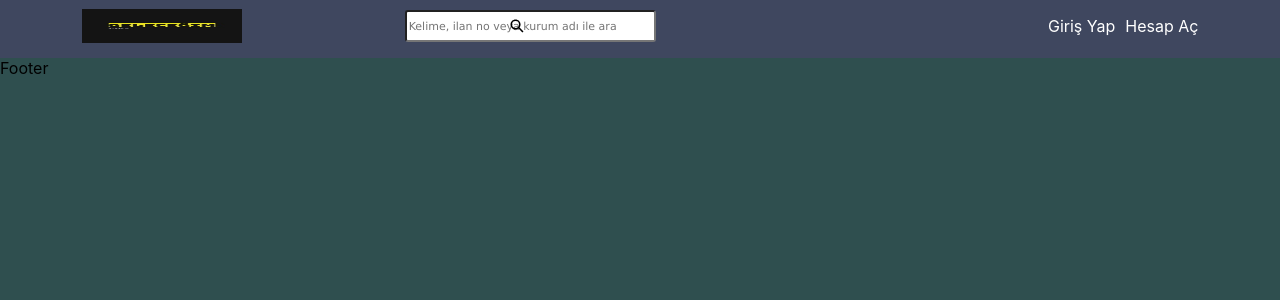
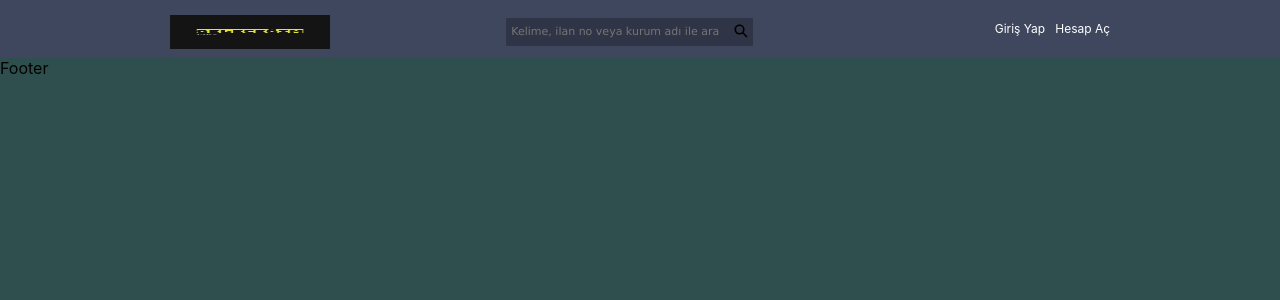
Before and after one commit to AlperKacar/gelecegim-app, a React (Create React App) app: page / in a window 1280 px wide. Shown: the top 300 px of the page. Built offline with nearby package versions, Linux system fonts and the light colour scheme.

Commit message:
Navbar içinde ayrı bir component olan search kısmı ve navbarın kendi css elementleri birer js dosyası olarak ayrıldı karışıklık önlemek amacıyla farklı bir klasöre taşındı

```diff
--- /dev/null
+++ b/src/Components/ComponentCss/HeaderCss.js
@@ -0,0 +1,33 @@
+import styled from "styled-components";
+
+const Head = styled.div`
+  width: 100%;
+  height: 57.9px;
+
+  background-color: #3f475f;
+`;
+const Navbar = styled.div`
+  display: flex;
+  align-items: center;
+  flex-direction: row;
+  list-style: none;
+  justify-content: space-evenly;
+`;
+const Logom = styled.img`
+  width: 160px;
+  height: 34px;
+  position: relative;
+  top: 3px;
+`;
+
+const Li = styled.li`
+  color: white;
+  padding-left: 10px;
+  display: flex;
+  align-items: center;
+  float: left;
+  font-size: 12px;
+  height: 25px;
+`;
+
+export default { Head, Navbar, Logom, Li };
--- /dev/null
+++ b/src/Components/ComponentCss/SearchCss.js
@@ -0,0 +1,32 @@
+import styled from "styled-components";
+
+const Searchdiv = styled.div`
+  display: flex;
+  width: 275px;
+  height: 26px;
+  align-items: center;
+  justify-content: center;
+  position: relative;
+  top: 3px;
+`;
+const Search = styled.input`
+  font-family: "Lucida Grande", "Lucida Sans", "Lucida Sans Unicode", Roboto,
+    sans-serif;
+  font-size: 11px;
+  width: 243px;
+  height: 26px;
+  border-radius: 1px;
+  background-color: #2f3546;
+  border: 0px;
+`;
+const Searchicon = styled.div`
+  float: right;
+  position: relative;
+  right: 20px;
+  top: 1.4px;
+
+  &:hover {
+    background-color: blue; //deneme
+  }
+`;
+export default { Searchdiv, Search, Searchicon };
--- a/src/Components/Header.js
+++ b/src/Components/Header.js
@@ -1,69 +1,23 @@
 import React from "react";
-import styled from "styled-components";
 import logosrc from "../images/Gelecegim_Logo.png";
-import { IoSearchSharp } from "react-icons/io5";
-const Head = styled.div`
-  width: 100%;
-  height: 57.9px;
+import Ara from "./Search";
+import headerCss from "./ComponentCss/HeaderCss";
 
-  background-color: #3f475f;
-`;
-const Navbar = styled.div`
-  display: flex;
-  align-items: center;
-  flex-direction: row;
-  list-style: none;
-  justify-content: space-around;
-`;
-
-const Search = styled.input`
-  font-family: "Lucida Grande", "Lucida Sans", "Lucida Sans Unicode", Roboto,
-    sans-serif;
-  font-size: 11px;
-  width: 243px;
-  height: 26px;
-  border-radius: 3px;
-`;
-const Li = styled.li`
-  color: white;
-  padding-left: 10px;
-  display: flex;
-  align-items: center;
-  float: left;
-`;
-const Logom = styled.img`
-  width: 160px;
-  height: 34px;
-`;
-const Searchicon = styled.div`
-  margin: 0;
-  padding: 0;
-  float: left;
-  display: flex;
-  position: relative;
-  right:310px;
-`;
 function Header() {
   return (
-    <Head>
-      <Navbar>
-        <Logom src={logosrc} alt="selam" />
+    <headerCss.Head>
+      <headerCss.Navbar>
+        <headerCss.Logom src={logosrc} alt="selam" />
 
-        <Search
-          id="searchText"
-          placeholder="Kelime, ilan no veya kurum adı ile ara"
-        />
-        <Searchicon>
-          <IoSearchSharp />
-        </Searchicon>
+        <Ara />
 
         <ul>
-          <Li>Giriş Yap</Li>
+          <headerCss.Li>Giriş Yap</headerCss.Li>
 
-          <Li>Hesap Aç</Li>
+          <headerCss.Li>Hesap Aç</headerCss.Li>
         </ul>
-      </Navbar>
-    </Head>
+      </headerCss.Navbar>
+    </headerCss.Head>
   );
 }
 export default Header;
--- /dev/null
+++ b/src/Components/Search.js
@@ -0,0 +1,19 @@
+import React from "react";
+import searchCss from "./ComponentCss/SearchCss";
+import { IoSearchSharp } from "react-icons/io5";
+
+function Ara() {
+  return (
+    <searchCss.Searchdiv>
+      <searchCss.Search
+        id="searchText"
+        placeholder=" Kelime, ilan no veya kurum adı ile ara"
+      />
+
+      <searchCss.Searchicon>
+        <IoSearchSharp />
+      </searchCss.Searchicon>
+    </searchCss.Searchdiv>
+  );
+}
+export default Ara;
--- a/src/Pages/membership/Login.js
+++ b/src/Pages/membership/Login.js
@@ -12,7 +12,7 @@ function Login() {
         email:'',
         password:''
       }}
-      onSubmit={handleSubmit}
+
       >
        {({ isSubmitting }) => (
          <Form>
--- a/src/Router/routerComponents.js
+++ b/src/Router/routerComponents.js
@@ -24,9 +24,9 @@ const BusinessSignup = lazy(() => import("../Pages/membership/BusinessSignup"));
 //general
 const RouterGeneral = lazy(() => import("./routerGeneral"));
 const Home = lazy(() => import("../Pages/Home"));
-const Kurum = lazy(() => import("../Pages/kategori/Kurum"));
-const IsIlani = lazy(() => import("../Pages/kategori/IsIlani"));
-const OzelDers = lazy(() => import("../Pages/kategori/OzelDers"));
+const Kurum = lazy(() => import("../Pages/Kategori/Kurum"));
+const IsIlani = lazy(() => import("../Pages/Kategori/IsIlani"));
+const OzelDers = lazy(() => import("../Pages/Kategori/OzelDers"));
 const PageNotFound = lazy(() => import("../Pages/PageNotFound"));
 
 export {
```
